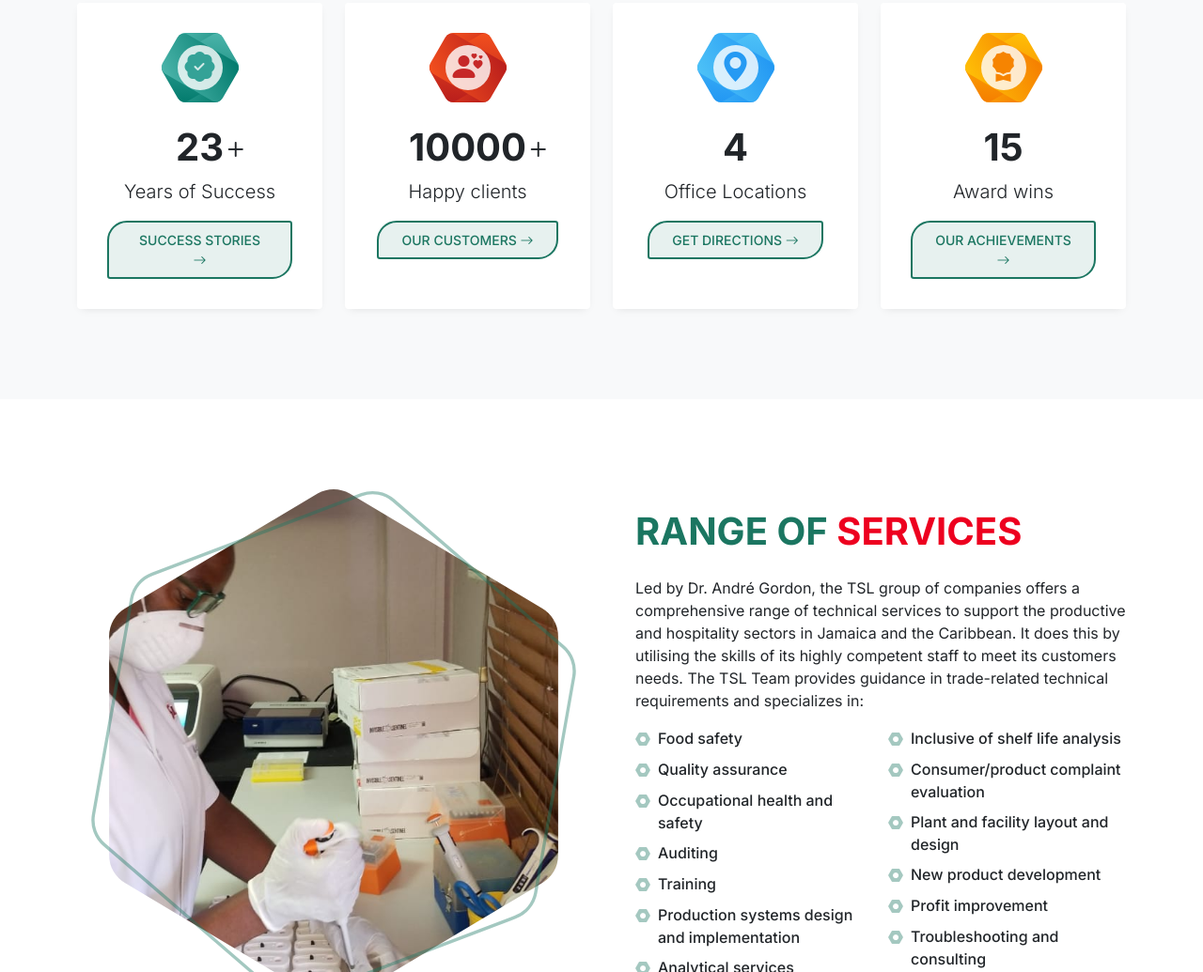
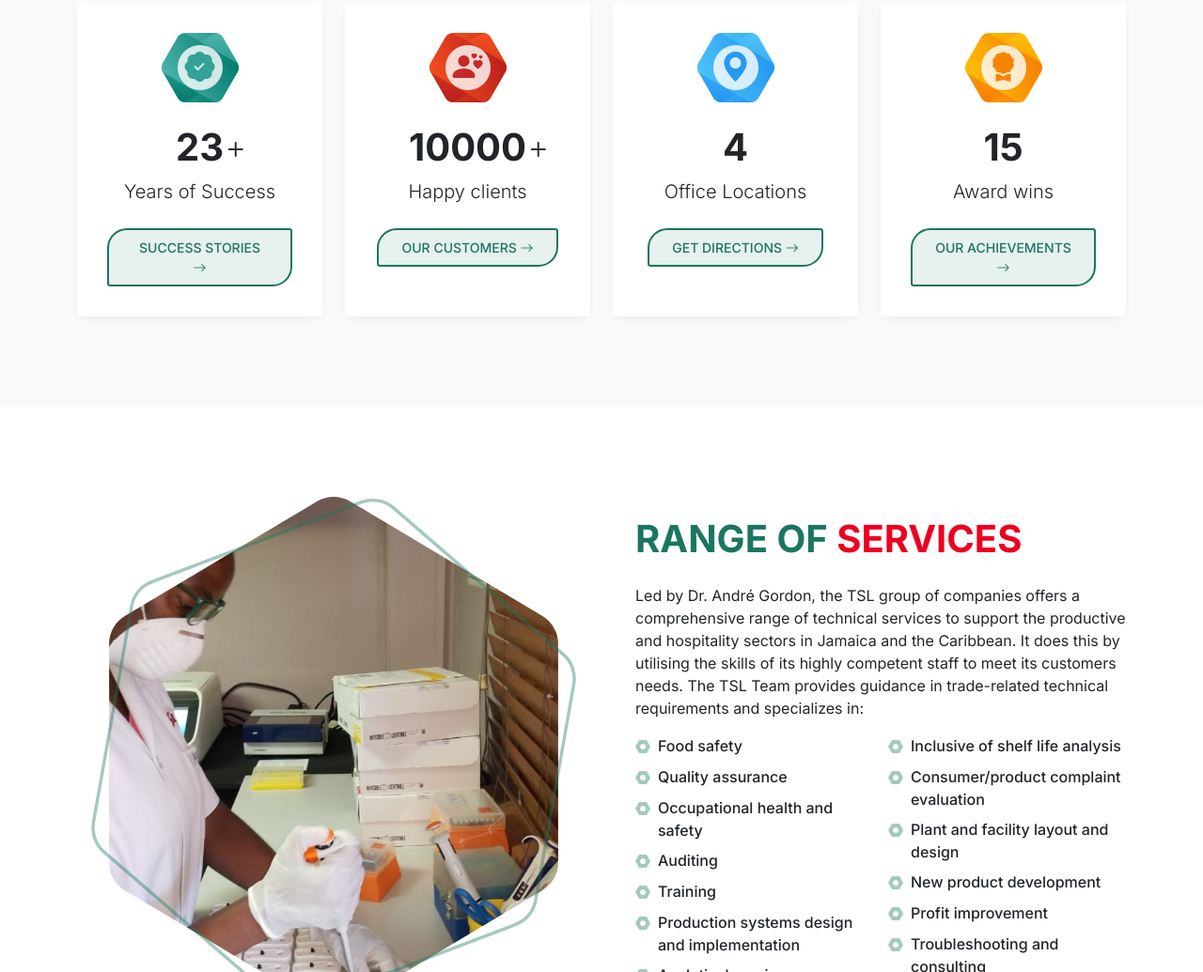
Before and after one commit to shamssujon/TSL-Main, a website: page about.html in a window 1280 px wide. Shown: the part 1336-2371 px from the top of the page at 94% size. Drawn offline with Linux system fonts and the light colour scheme.

Commit message:
About page - statistics spacing adjestment

```diff
--- a/about.html
+++ b/about.html
@@ -247,7 +247,7 @@
 								<p class="lead">Years of Success</p>
 								<a
 									href="#"
-									class="btn btn-sm btn-outline-primary btn-corner-rounded stretched-link"
+									class="btn btn-sm btn-outline-primary btn-corner-rounded stretched-link mt-2"
 								>
 									Success stories
 									<i class="bi bi-arrow-right"></i>
@@ -269,7 +269,7 @@
 								<p class="lead">Happy clients</p>
 								<a
 									href="#"
-									class="btn btn-sm btn-outline-primary btn-corner-rounded stretched-link"
+									class="btn btn-sm btn-outline-primary btn-corner-rounded stretched-link mt-2"
 								>
 									Our customers
 									<i class="bi bi-arrow-right"></i>
@@ -291,7 +291,7 @@
 								<p class="lead">Office Locations</p>
 								<a
 									href="#"
-									class="btn btn-sm btn-outline-primary btn-corner-rounded stretched-link"
+									class="btn btn-sm btn-outline-primary btn-corner-rounded stretched-link mt-2"
 								>
 									Get directions
 									<i class="bi bi-arrow-right"></i>
@@ -313,7 +313,7 @@
 								<p class="lead">Award wins</p>
 								<a
 									href="#"
-									class="btn btn-sm btn-outline-primary btn-corner-rounded stretched-link"
+									class="btn btn-sm btn-outline-primary btn-corner-rounded stretched-link mt-2"
 								>
 									Our achievements
 									<i class="bi bi-arrow-right"></i>
```
